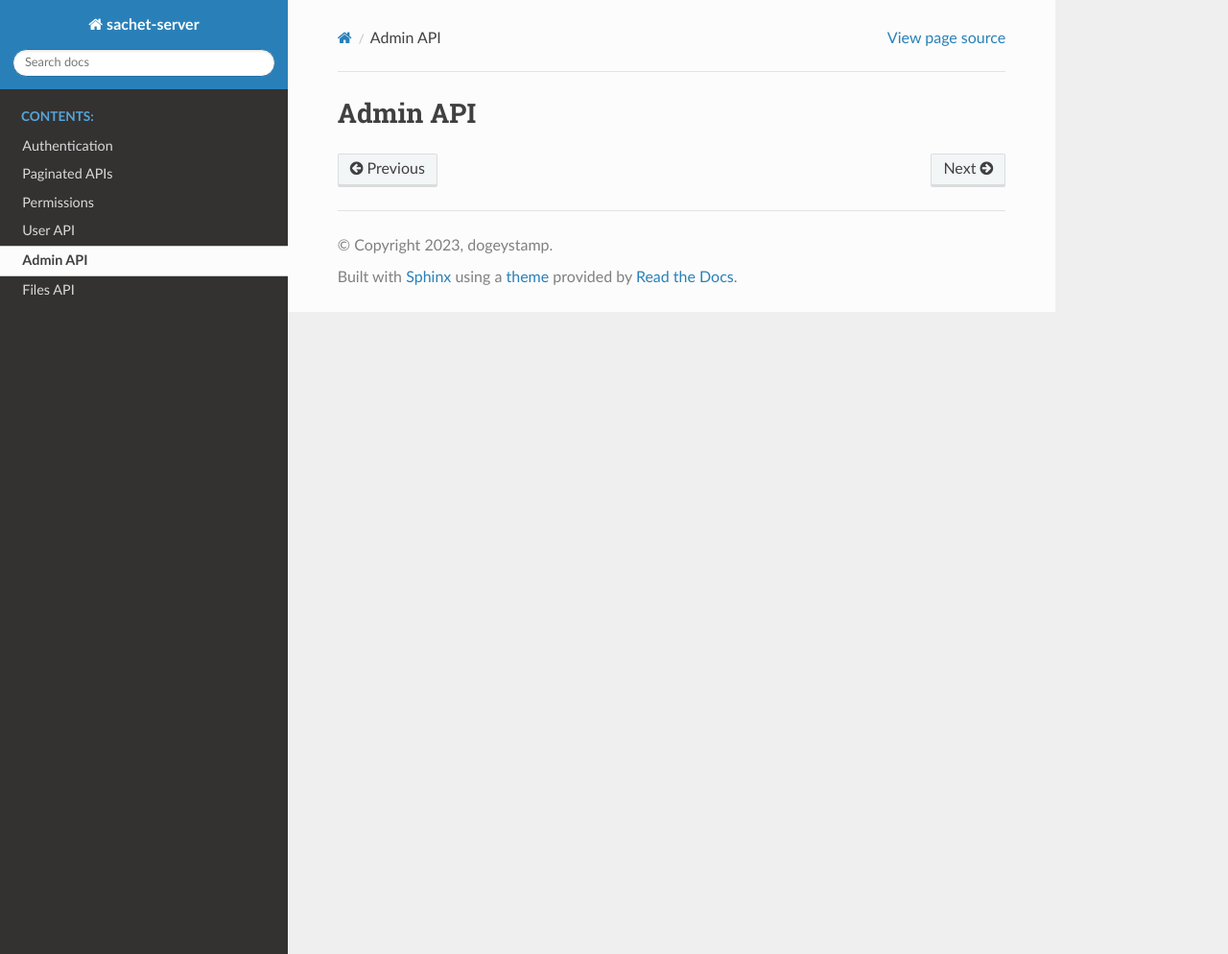
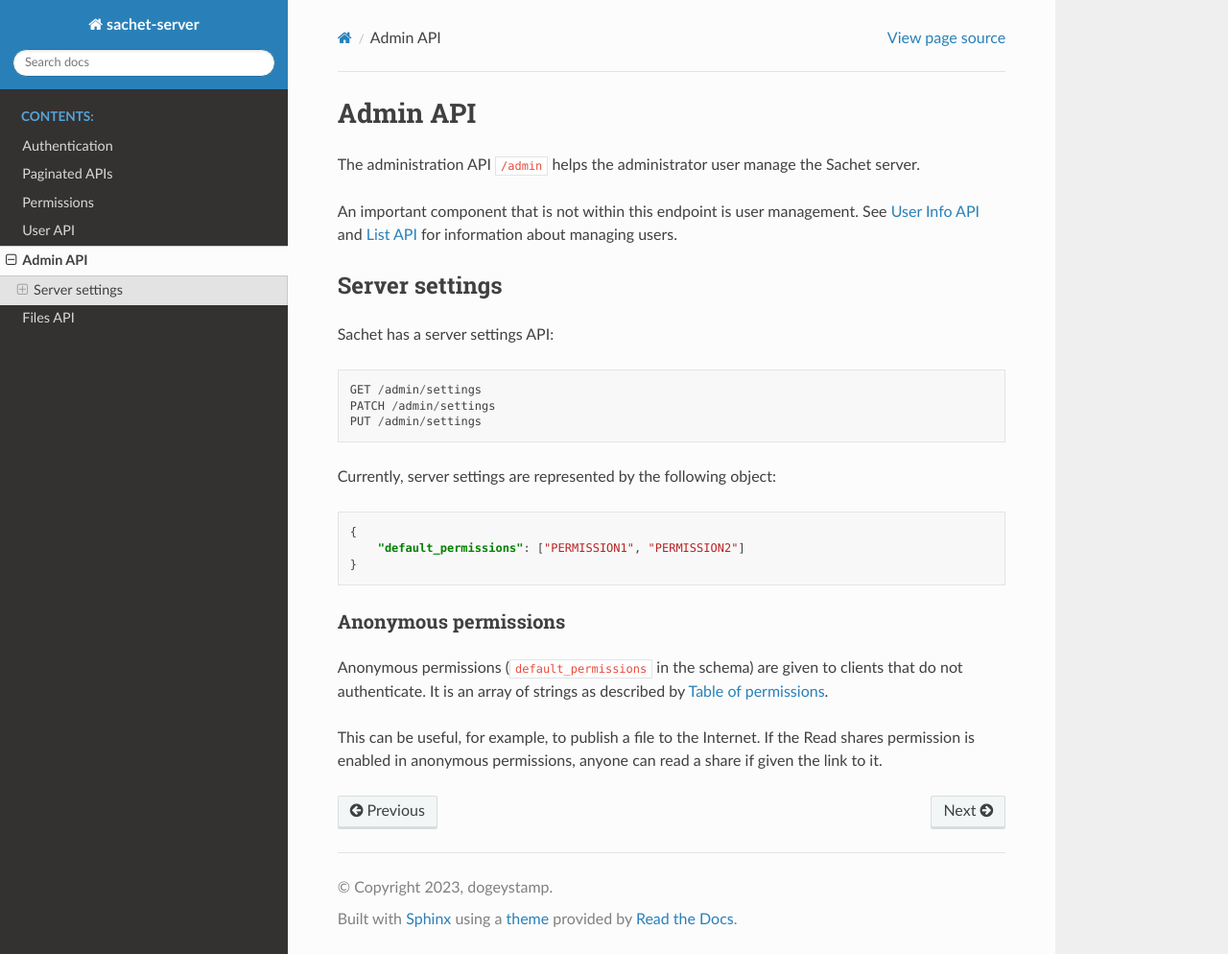
Before and after one commit to dogeystamp/sachet-server, a Sphinx documentation site: the page built from docs/admin.rst, in a window 1280 px wide and 994 px high. Shown: the whole window at 96% size. Built offline with Sphinx 7.4.7 and the Read the Docs theme 2.0.0, drawn with Linux system fonts in a browser that asks for light colours.

Commit message:
docs/admin.rst: added content

```diff
--- a/docs/admin.rst
+++ b/docs/admin.rst
@@ -1,2 +1,33 @@
 Admin API
 =========
+
+The administration API ``/admin`` helps the administrator user manage the Sachet server.
+
+An important component that is not within this endpoint is user management.
+See :ref:`user_info_api` and :ref:`user_list_api` for information about managing users.
+
+Server settings
+---------------
+
+Sachet has a server settings API::
+
+    GET /admin/settings
+    PATCH /admin/settings
+    PUT /admin/settings
+
+Currently, server settings are represented by the following object:
+
+.. code-block:: json
+
+    {
+        "default_permissions": ["PERMISSION1", "PERMISSION2"]
+    }
+
+Anonymous permissions
+^^^^^^^^^^^^^^^^^^^^^
+
+Anonymous permissions (``default_permissions`` in the schema) are given to clients that do not authenticate.
+It is an array of strings as described by :ref:`permissions_table`.
+
+This can be useful, for example, to publish a file to the Internet.
+If the Read shares permission is enabled in anonymous permissions, anyone can read a share if given the link to it.
```
Also changed, not shown: docs/user.rst (+16 -12 lines).
